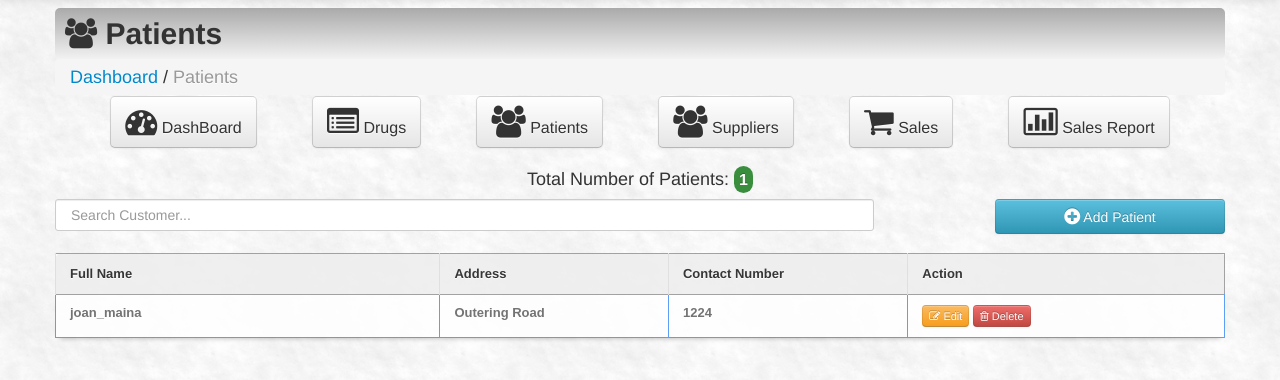
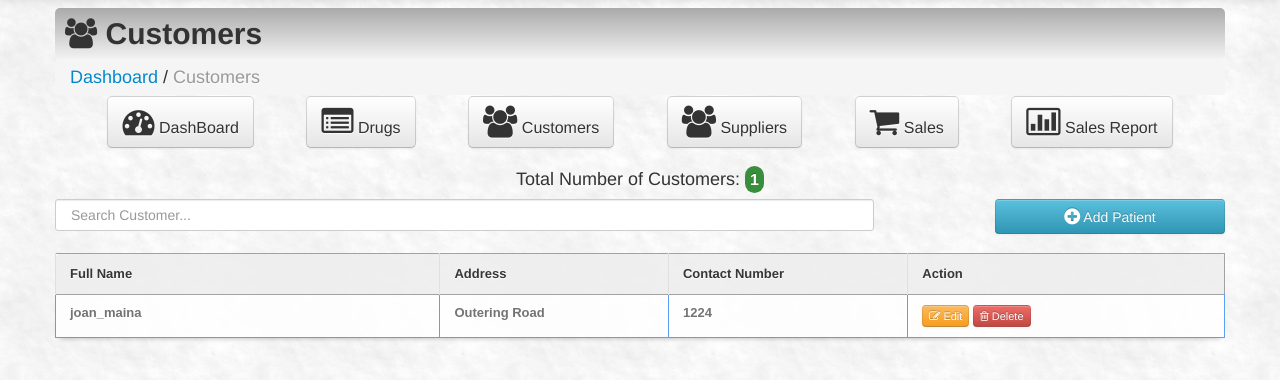
Before and after one commit to ceciliawambui/Pharmacy-POS, a PHP site: page /main/customer.php in a window 1280 px wide. Shown: the part 42-422 px from the top of the page. Run offline with PHP 8.4, Linux system fonts and the light colour scheme; the visitor is signed in with stand-in values (Sample User, id 1); data comes from the database, SQL or seed files in the repository; some libraries are stand-ins or nearby versions.

Commit message:
Changed patients to customers

```diff
--- a/main/customer.php
+++ b/main/customer.php
@@ -60,17 +60,17 @@ $finalcode = 'RS-' . createRandomPassword();
 
 	<div class="container">
 	<div class="contentheader">
-			<i class="icon-group"></i> Patients
+			<i class="icon-group"></i> Customers
 			</div>
 			<ul class="breadcrumb">
 			<li><a href="index.php">Dashboard</a></li> /
-			<li class="active">Patients</li>
+			<li class="active">Customers</li>
 			</ul>
 
 		<div class="dash-links container">
 			<a  href="index.php"><button class="btn btn-default btn-large" style="float: none;"><i class="icon-dashboard icon-2x"></i> DashBoard</button></a>
 			<a  href="products.php"><button class="btn btn-default btn-large" style="float: none;"><i class="icon-list-alt icon-2x"></i> Drugs</button></a>
-			<a  href="customer.php"><button class="btn btn-default btn-large" style="float: none;"><i class="icon-group icon-2x"></i> Patients</button></a>
+			<a  href="customer.php"><button class="btn btn-default btn-large" style="float: none;"><i class="icon-group icon-2x"></i> Customers</button></a>
 			<a  href="supplier.php"><button class="btn btn-default btn-large" style="float: none;"><i class="icon-group icon-2x"></i> Suppliers</button></a>
 			<a  href="sales.php?id=cash&invoice=<?php echo $finalcode ?>"><button class="btn btn-default btn-large" style="float: none;"><i class="icon-shopping-cart icon-2x"></i> Sales</button></a>
 			<a  href="salesreport.php?d1=0&d2=0"><button class="btn btn-default btn-large" style="float: none;"><i class="icon-bar-chart icon-2x"></i> Sales Report</button></a>
@@ -84,7 +84,7 @@ $finalcode = 'RS-' . createRandomPassword();
 		$rowcount = $result->rowcount();
 		?>
 				<div style="text-align:center; margin-bottom: 10px;">
-				Total Number of Patients: <span style="color: #fff; font-size: 12pt; background:#388E3C; width:200px; margin: auto; padding: 5px; border-radius: 10px;" class="badge"><?php echo $rowcount; ?></span>
+				Total Number of Customers: <span style="color: #fff; font-size: 12pt; background:#388E3C; width:200px; margin: auto; padding: 5px; border-radius: 10px;" class="badge"><?php echo $rowcount; ?></span>
 				</div>
 	</div>
 <input type="text" name="filter" style="padding:15px;" id="filter" placeholder="Search Customer..." autocomplete="off" />
--- a/main/products.php
+++ b/main/products.php
@@ -109,7 +109,7 @@ function sum() {
 			<div class="dash-links container">
 				<a  href="index.php"><button class="btn btn-default btn-large" style="float: none;"><i class="icon-dashboard icon-2x"></i> DashBoard</button></a>
 				<a  href="products.php"><button class="btn btn-default btn-large" style="float: none;"><i class="icon-list-alt icon-2x"></i> Drugs</button></a>
-				<a  href="customer.php"><button class="btn btn-default btn-large" style="float: none;"><i class="icon-group icon-2x"></i> Patients</button></a>
+				<a  href="customer.php"><button class="btn btn-default btn-large" style="float: none;"><i class="icon-group icon-2x"></i> Customers</button></a>
 				<a  href="supplier.php"><button class="btn btn-default btn-large" style="float: none;"><i class="icon-group icon-2x"></i> Suppliers</button></a>
 				<a  href="sales.php?id=cash&invoice=<?php echo $finalcode ?>"><button class="btn btn-default btn-large" style="float: none;"><i class="icon-shopping-cart icon-2x"></i> Sales</button></a>
 				<a  href="salesreport.php?d1=0&d2=0"><button class="btn btn-default btn-large" style="float: none;"><i class="icon-bar-chart icon-2x"></i> Sales Report</button></a>
--- a/main/sales.php
+++ b/main/sales.php
@@ -88,7 +88,7 @@ $position=$_SESSION['SESS_LAST_NAME'];?>
 			<div class="dash-links container">
 				<a  href="index.php"><button class="btn btn-default btn-large" style="float: none;"><i class="icon-dashboard icon-2x"></i> DashBoard</button></a>
 				<a  href="products.php"><button class="btn btn-default btn-large" style="float: none;"><i class="icon-list-alt icon-2x"></i> Drugs</button></a>
-				<a  href="customer.php"><button class="btn btn-default btn-large" style="float: none;"><i class="icon-group icon-2x"></i> Patients</button></a>
+				<a  href="customer.php"><button class="btn btn-default btn-large" style="float: none;"><i class="icon-group icon-2x"></i> Customers</button></a>
 				<a  href="supplier.php"><button class="btn btn-default btn-large" style="float: none;"><i class="icon-group icon-2x"></i> Suppliers</button></a>
 				<a  href="sales.php?id=cash&invoice=<?php echo $finalcode ?>"><button class="btn btn-default btn-large" style="float: none;"><i class="icon-shopping-cart icon-2x"></i> Sales</button></a>
 				<a  href="salesreport.php?d1=0&d2=0"><button class="btn btn-default btn-large" style="float: none;"><i class="icon-bar-chart icon-2x"></i> Sales Report</button></a>
--- a/main/salesreport.php
+++ b/main/salesreport.php
@@ -88,7 +88,7 @@ $finalcode = 'RS-' . createRandomPassword();
 			<a href="products.php"><button class="btn btn-default btn-large" style="float: none;"><i class="icon-list-alt icon-2x"></i>
 					Drugs</button></a>
 			<a href="customer.php"><button class="btn btn-default btn-large" style="float: none;"><i class="icon-group icon-2x"></i>
-					Patients</button></a>
+					Customers</button></a>
 			<a href="supplier.php"><button class="btn btn-default btn-large" style="float: none;"><i class="icon-group icon-2x"></i>
 					Suppliers</button></a>
 			<a href="sales.php?id=cash&invoice=<?php echo $finalcode ?>"><button class="btn btn-default btn-large" style="float: none;"><i
--- a/main/supplier.php
+++ b/main/supplier.php
@@ -78,7 +78,7 @@ $finalcode='RS-'.createRandomPassword();
 		<div class="dash-links container">
 			<a  href="index.php"><button class="btn btn-default btn-large" style="float: none;"><i class="icon-dashboard icon-2x"></i> DashBoard</button></a>
 			<a  href="products.php"><button class="btn btn-default btn-large" style="float: none;"><i class="icon-list-alt icon-2x"></i> Drugs</button></a>
-			<a  href="customer.php"><button class="btn btn-default btn-large" style="float: none;"><i class="icon-group icon-2x"></i> Patients</button></a>
+			<a  href="customer.php"><button class="btn btn-default btn-large" style="float: none;"><i class="icon-group icon-2x"></i> Customers</button></a>
 			<a  href="supplier.php"><button class="btn btn-default btn-large" style="float: none;"><i class="icon-group icon-2x"></i> Suppliers</button></a>
 			<a  href="sales.php?id=cash&invoice=<?php echo $finalcode ?>"><button class="btn btn-default btn-large" style="float: none;"><i class="icon-shopping-cart icon-2x"></i> Sales</button></a>
 			<a  href="salesreport.php?d1=0&d2=0"><button class="btn btn-default btn-large" style="float: none;"><i class="icon-bar-chart icon-2x"></i> Sales Report</button></a>
```
